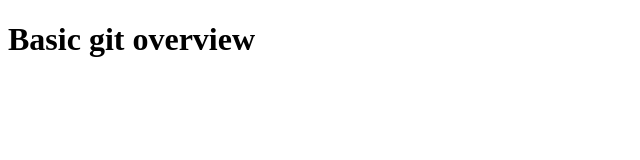
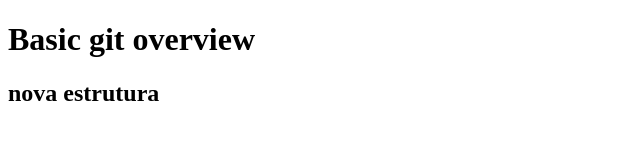
Before and after one commit to jspansini/ci-cd-crash-course, a plain HTML site: page index.html in a window 1280 px wide. Shown: the whole page, without its empty margins (0-640 px from the left). Drawn offline with Linux system fonts and the light colour scheme.

Commit message:
mudando só numa branch

```diff
--- a/index.html
+++ b/index.html
@@ -9,6 +9,7 @@
 
 <body>
     <h1>Basic git overview</h1>
+    <h2>nova estrutura</h2>
 </body>
 
 </html>
```
